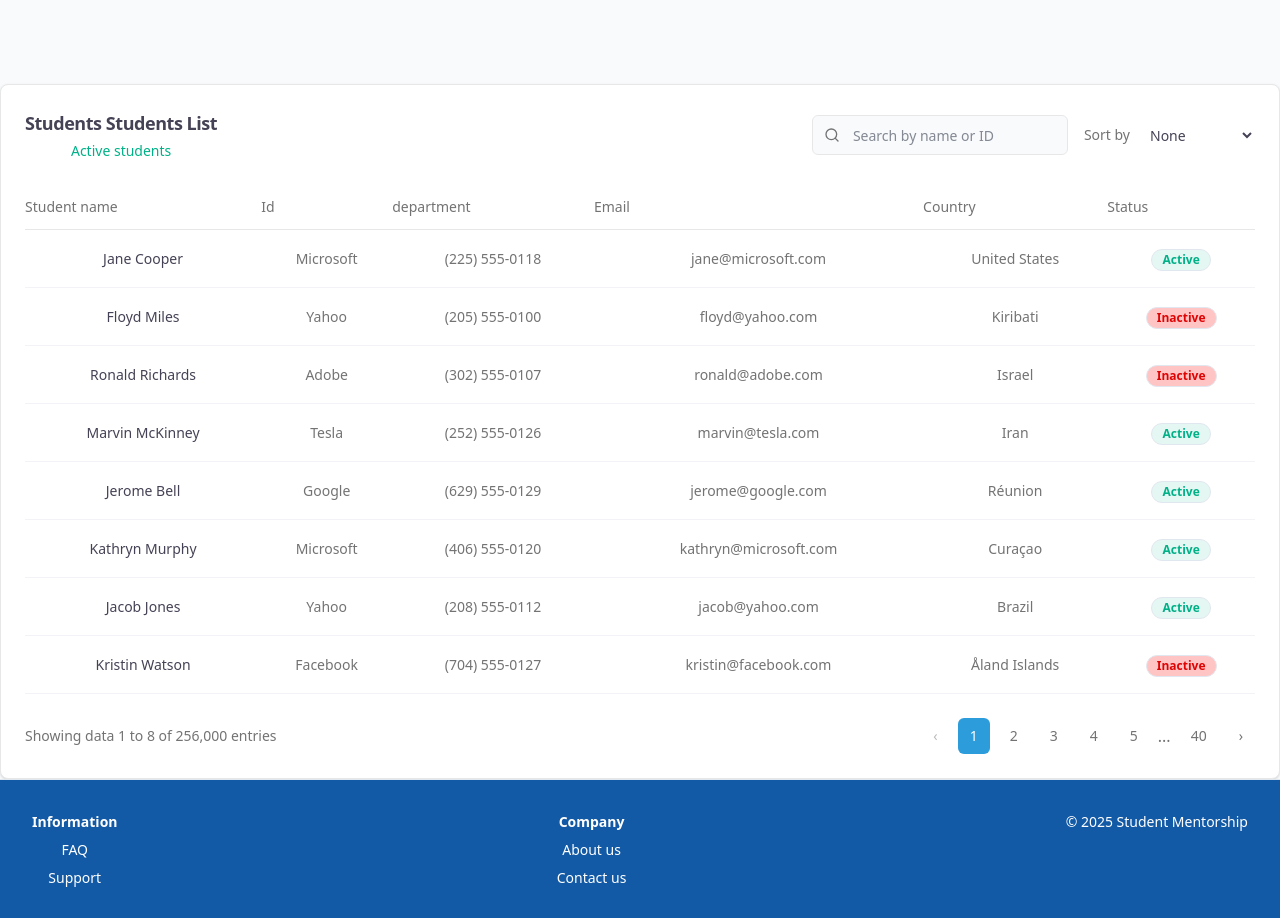
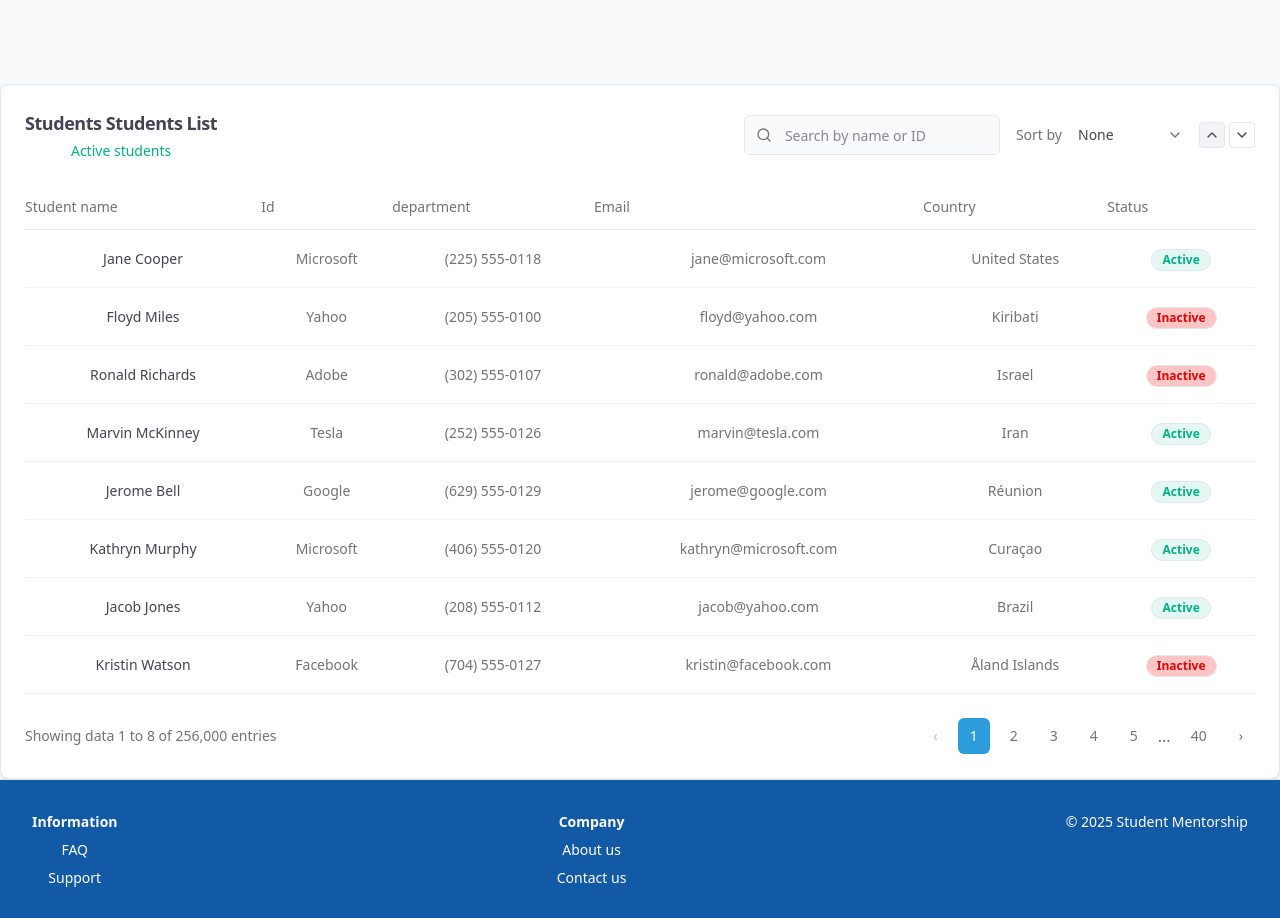
Before and after one commit to tewmih/student-mentorship-management, a React (Vite) app in the folder studentMentership/frontend/: page /menteedashboard in a window 1280 px wide. Shown: the part 1480-2398 px from the top of the page. Built offline with nearby package versions, Linux system fonts and the light colour scheme.

Commit message:
add ascend/descend options to sort

```diff
--- a/studentMentership/frontend/src/components/mentee/students-table.jsx
+++ b/studentMentership/frontend/src/components/mentee/students-table.jsx
@@ -5,7 +5,7 @@ import { Card, CardContent, CardHeader, CardTitle } from "../../ui/card.jsx"
 import { Button } from "../../ui/button.jsx"
 import { Input } from "../../ui/input.jsx"
 import { Badge } from "../../ui/badge.jsx"
-import { Search } from "lucide-react"
+import { Search, ChevronUp, ChevronDown } from "lucide-react"
 
 export function StudentsTable({
   title,
@@ -21,6 +21,7 @@ export function StudentsTable({
 }) {
   const [searchTerm, setSearchTerm] = useState("")
   const [localSort, setLocalSort] = useState("")
+  const [sortDirection, setSortDirection] = useState("asc") // 'asc' | 'desc'
 
   const effectiveSort = typeof sortKey === "string" ? sortKey : localSort
 
@@ -40,12 +41,12 @@ export function StudentsTable({
     sorted.sort((a, b) => {
       const aVal = String(a[effectiveSort] ?? "").toLowerCase()
       const bVal = String(b[effectiveSort] ?? "").toLowerCase()
-      if (aVal < bVal) return -1
-      if (aVal > bVal) return 1
+      if (aVal < bVal) return sortDirection === "asc" ? -1 : 1
+      if (aVal > bVal) return sortDirection === "asc" ? 1 : -1
       return 0
     })
     return sorted
-  }, [students, searchTerm, effectiveSort])
+  }, [students, searchTerm, effectiveSort, sortDirection])
 
   const handleSearchChange = (value) => {
     setSearchTerm(value)
@@ -76,8 +77,9 @@ export function StudentsTable({
       {/* Sort Dropdown */}
       <div className="flex items-center gap-2 text-sm text-[#737373]">
         <span>Sort by</span>
+        <div className="relative">
           <select
-          className="border-[#e7e7e7] rounded px-2 py-1 text-[#464255] outline-none focus:outline-none focus:ring-0 focus-visible:outline-none focus-visible:ring-0"
+            className={`${effectiveSort ? "border-[#2d9cdb]" : "border-[#e7e7e7]"} appearance-none pr-8 rounded px-2 py-1 text-[#464255] outline-none focus:outline-none focus:ring-2 focus:ring-[#2d9cdb]`}
             value={typeof sortKey === "string" ? sortKey : localSort}
             onChange={(e) => {
               const value = e.target.value
@@ -90,6 +92,30 @@ export function StudentsTable({
             <option value="id">ID</option>
             <option value="department">Department</option>
           </select>
+          <ChevronDown className={`w-4 h-4 absolute right-2 top-1/2 -translate-y-1/2 pointer-events-none ${effectiveSort ? "text-[#2d9cdb]" : "text-[#737373]"}`} />
+        </div>
+        <div className="flex items-center gap-1">
+          <button
+            type="button"
+            className={`p-1 rounded border border-[#e7e7e7] text-[#464255] outline-none focus:outline-none ${
+              sortDirection === "asc" ? "bg-[#f3f2f7]" : "bg-white"
+            }`}
+            aria-label="Sort ascending"
+            onClick={() => setSortDirection("asc")}
+          >
+            <ChevronUp className="w-4 h-4" />
+          </button>
+          <button
+            type="button"
+            className={`p-1 rounded border border-[#e7e7e7] text-[#464255] outline-none focus:outline-none ${
+              sortDirection === "desc" ? "bg-[#f3f2f7]" : "bg-white"
+            }`}
+            aria-label="Sort descending"
+            onClick={() => setSortDirection("desc")}
+          >
+            <ChevronDown className="w-4 h-4" />
+          </button>
+        </div>
       </div>
     </div>
   </div>
```
Lines whose indentation alone changed are shown as unchanged.
